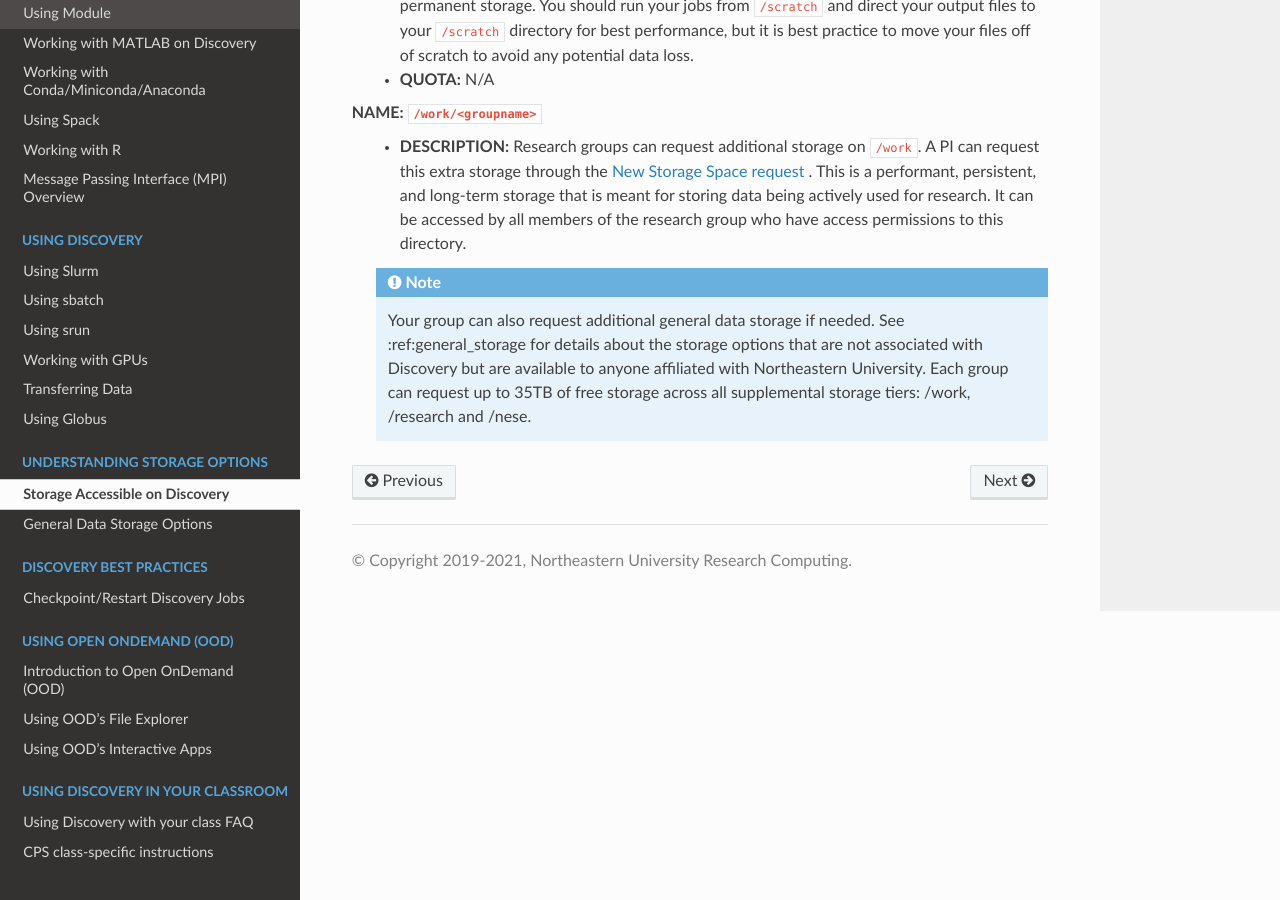
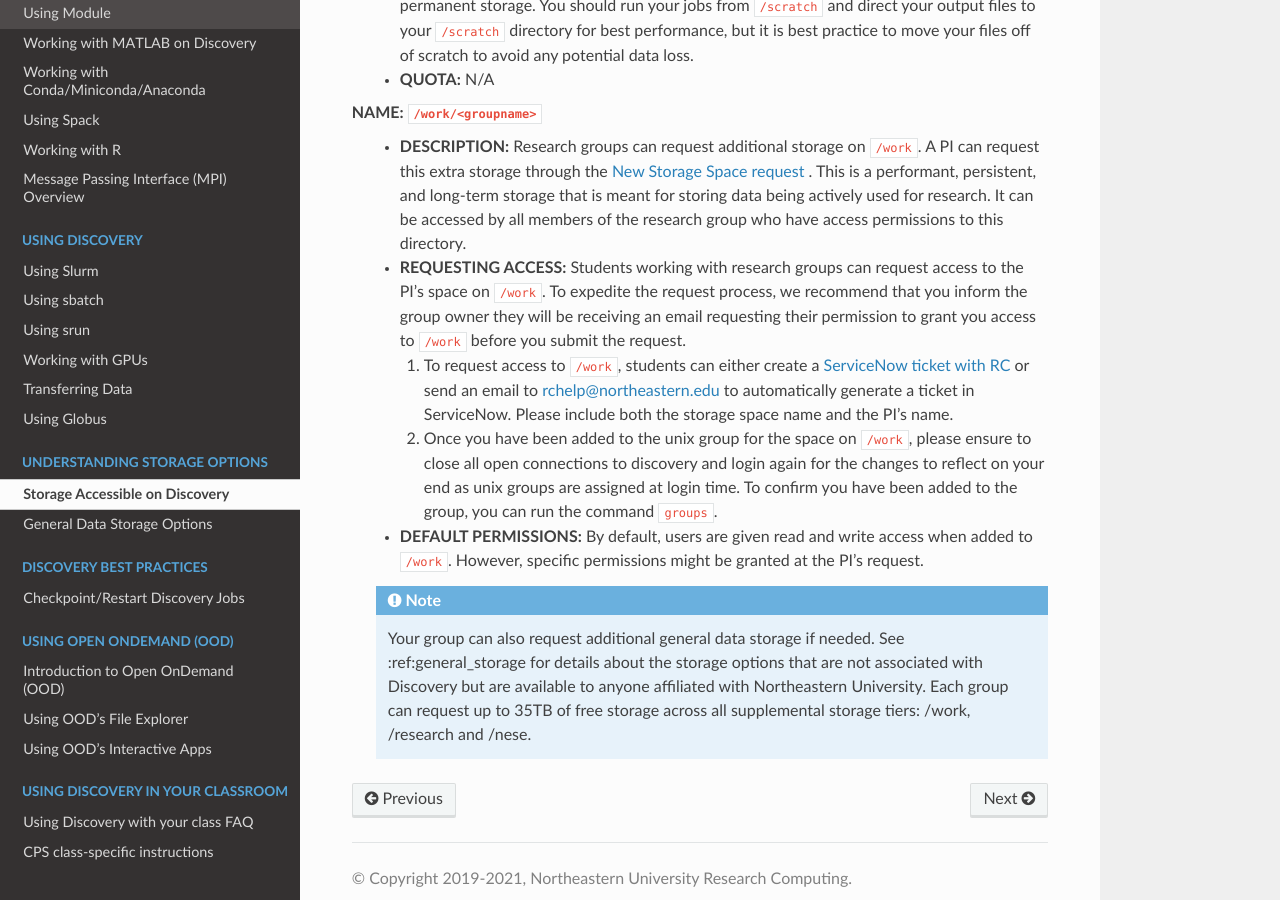
Before and after one commit to northeastern-rc/rc-public-documentation, a Sphinx documentation site: the page built from docs/source/storage/discovery_storage.rst, in a window 1280 px wide and 900 px high, scrolled down 874 px. Built offline with Sphinx 7.4.7 and the Read the Docs theme 2.0.0, drawn with Linux system fonts in a browser that asks for light colours.

Commit message:
Updating /work RTD changes

```diff
--- a/docs/source/storage/discovery_storage.rst
+++ b/docs/source/storage/discovery_storage.rst
@@ -23,6 +23,11 @@ both a /home and /scratch directory. Research groups can request additional stor
 
 **NAME:** ``/work/<groupname>``
  - **DESCRIPTION:** Research groups can request additional storage on ``/work``. A PI can request this extra storage through the `New Storage Space request <https://bit.ly/NURC-NewStorage>`_ . This is a performant, persistent, and long-term storage that is meant for storing data being actively used for research. It can be accessed by all members of the research group who have access permissions to this directory.
+ - **REQUESTING ACCESS:** Students working with research groups can request access to the PI’s space on ``/work``. To expedite the request process, we recommend that you inform the group owner they will be receiving an email requesting their permission to grant you access to ``/work`` before you submit the request.
+
+   1. To request access to ``/work``, students can either create a  `ServiceNow ticket with RC <https://service.northeastern.edu/tech?id=sc_cat_item&sys_id=0a0bfc5adb9f1fc075892f17d4961993>`_ or send an email to rchelp@northeastern.edu to automatically generate a ticket in ServiceNow. Please include both the storage space name and the PI’s name.
+   2. Once you have been added to the unix group for the space on ``/work``, please ensure to close all open connections to discovery and login again for the changes to reflect on your end as unix groups are assigned at login time. To confirm you have been added to the group, you can run the command ``groups``.
+ - **DEFAULT PERMISSIONS:** By default, users are given read and write access when added to ``/work``. However, specific permissions might be granted at the PI’s request.
 
  .. note::
   Your group can also request additional general data storage if needed. See :ref:general_storage for details about the storage options that are not associated with Discovery but are available to anyone affiliated with Northeastern University. Each group can request up to 35TB of free storage across all supplemental storage tiers: /work, /research and /nese.
```
